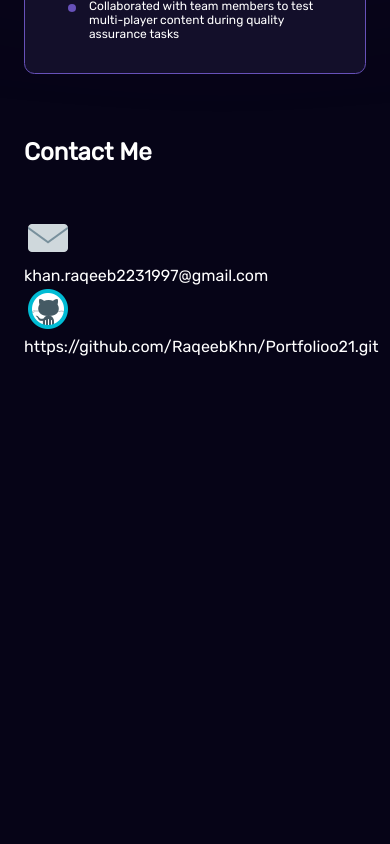
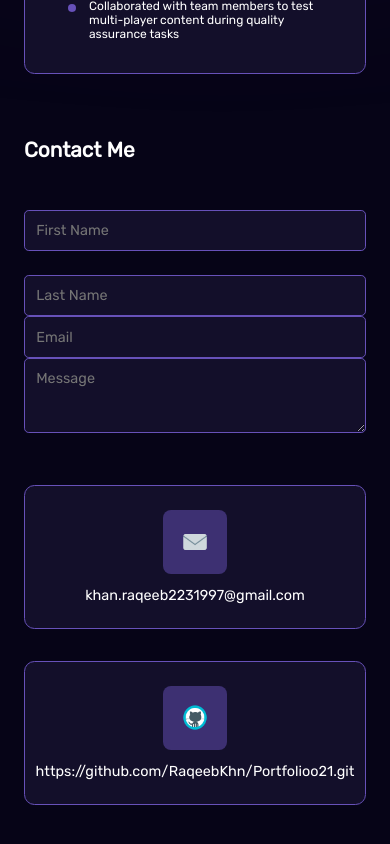
Before and after one commit to RaqeebKhn/Portfolioo21, a React (Create React App) app: page / in a window 390 px wide. Shown: the part 1944-2788 px from the top of the page. Before the commit the page ends 2364 px from the top, so only its background shows below. Built offline with nearby package versions, Linux system fonts and the light colour scheme.

Commit message:
contact info

```diff
--- /dev/null
+++ b/src/Components/ContactMe/ContactForm/ContactForm.css
@@ -0,0 +1,63 @@
+.contact-form-content {
+    width: 100%;
+}
+
+.form {
+    display: flex;
+    flex-direction: column;
+    grid-gap: 1.5rem;
+}
+
+.name-container {
+    display: flex;
+    align-items: center;
+    grid-gap: 1.5rem;
+}
+
+form input,
+form textarea {
+    flex: 1;
+    width: 100%;
+    font-size: 0.9rem;
+    color: #fff;
+    background: #130f2a;
+    border-radius: 0.6rem;
+    border: 1.5px solid #6751b9;
+    padding: 1rem;
+}
+
+form button {
+    font-size: 1rem;
+    font-weight: 500;
+    color: #fff;
+    border: 1.5px solid #a892fe;
+    border-radius: 0.6rem;
+    background: linear-gradient(90deg, #a892fe 0%, #8064e8 100%,);
+    padding: 0.7rem;
+    transition: all 0.3s ease;
+    cursor: pointer;
+}
+
+form button:hover {
+    color: #a892fe;
+    background: transparent;
+}
+
+@media (max-width: 450px) {
+    .name-container {
+        flex-direction: column;
+        align-items: flex-start;
+    }
+
+    form input,
+    form textarea {
+        padding: 0.7rem;
+        border-radius: 0.3rem;
+    }
+
+    form button {
+        font-size: 0.9rem;
+        padding: 0.7rem;
+        border-radius: 0.3rem;
+    }
+}
--- /dev/null
+++ b/src/Components/ContactMe/ContactForm/ContactForm.jsx
@@ -0,0 +1,19 @@
+import React from 'react'
+import './ContactForm.css'
+
+const ContactForm = () => {
+  return (
+    <div>
+      <form>
+        <div className='name-container'>
+            <input type="text" name='firstname' placeholder='First Name' />
+            <input type="text" name='lastname' placeholder='Last Name' />
+        </div>
+        <input type="text" name='email' placeholder='Email' />
+        <textarea type='text' name='message' placeholder='Message' rows={3}></textarea>
+      </form>
+    </div>
+  )
+}
+
+export default ContactForm
--- a/src/Components/ContactMe/ContactInfoCard/ContactInfoCard.css
+++ b/src/Components/ContactMe/ContactInfoCard/ContactInfoCard.css
@@ -0,0 +1,35 @@
+.contact-details-card {
+    display: flex;
+    flex-direction: column;
+    align-items: center;
+    justify-content: center;
+    background: #130f2a;
+    border-radius: 0.65rem;
+    border: 1.5px solid #6751b9;
+    padding: 1.5rem;
+    margin-bottom: 2rem;
+
+}
+
+.contact-details-card .icon {
+    width: 4rem;
+    height: 4rem;
+    display: flex;
+    align-items: center;
+    justify-content: center;
+    border-radius: 0.5rem;
+    background: #3d3072;
+    margin-bottom: 0.8rem;
+}
+
+.icon img {
+    width: 1.8rem;
+    height: auto;
+    object-fit: contain;
+
+}
+
+.contact-details-card p {
+    font-size: 0.9rem;
+    font-weight: 400;
+}
--- a/src/Components/ContactMe/ContactMe.css
+++ b/src/Components/ContactMe/ContactMe.css
@@ -13,3 +13,14 @@
     display: flex;
     gap: 3rem;
 }
+
+@media (max-width: 768px) {
+    .contact-content {
+        flex-direction: column-reverse;
+    }
+
+    .contact-container h5 {
+        font-size: 1.3rem;
+        margin-bottom: 3rem;
+    }
+}
--- a/src/Components/ContactMe/ContactMe.jsx
+++ b/src/Components/ContactMe/ContactMe.jsx
@@ -1,6 +1,7 @@
 import React from 'react'
 import './ContactMe.css'
 import ContactInfoCard from './ContactInfoCard/ContactInfoCard'
+import ContactForm from './ContactForm/ContactForm'
 
 const ContactMe = () => {
   return (
@@ -19,7 +20,9 @@ const ContactMe = () => {
                 text='https://github.com/RaqeebKhn/Portfolioo21.git'
                 />
             </div>
-            <div style={{flex: 1}}></div>
+            <div style={{flex: 1}}>
+                <ContactForm />
+            </div>
         </div>
 
       </section>
```
